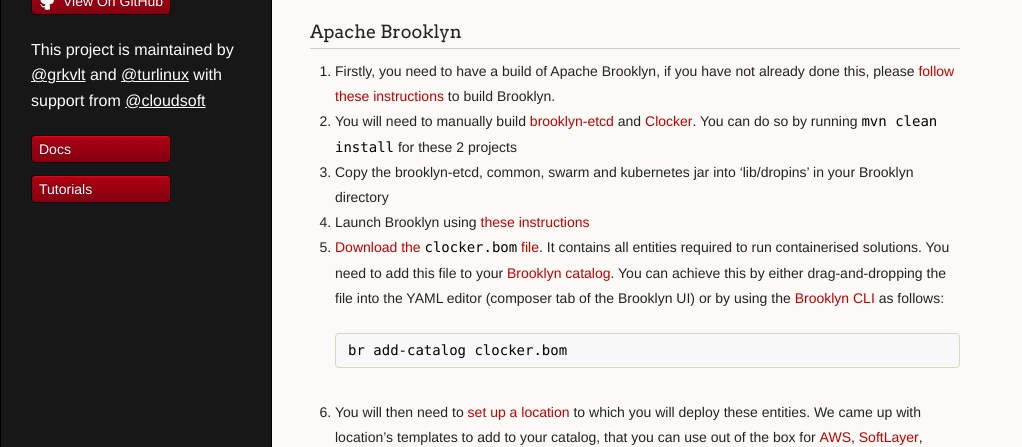
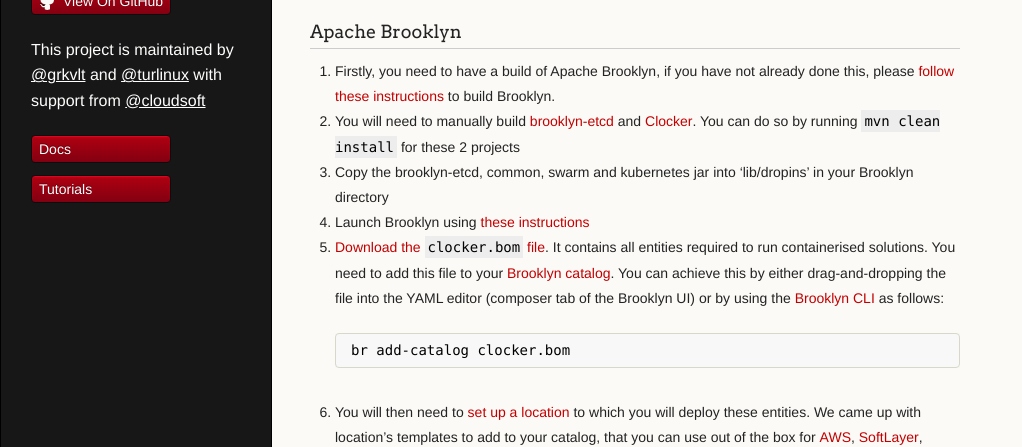
Before and after one commit to brooklyncentral/clocker, a Jekyll site: the page built from index.md, in a window 1280 px wide and 1400 px high, scrolled down 289 px. Shown: the part 229-676 px from the top of the window, without its empty margins (0-1022 px from the left). Built offline with Jekyll 4.4.1, drawn with Linux system fonts in a browser that asks for light colours.

Commit message:
Update style for <code> markup

```diff
--- a/assets/stylesheets/styles.css
+++ b/assets/stylesheets/styles.css
@@ -167,6 +167,11 @@
     font-size: 14px;
 }
 
+code {
+    background-color: #ededed;
+    padding: 3px;
+}
+
 pre {
     padding: 4px 12px;
     background: #FDFEFB;
@@ -175,6 +180,9 @@
     overflow: auto;
     overflow-y: hidden;
     margin-bottom: 32px;
+}
+pre code {
+    background-color: inherit;
 }
 
 /* Tables */
```
